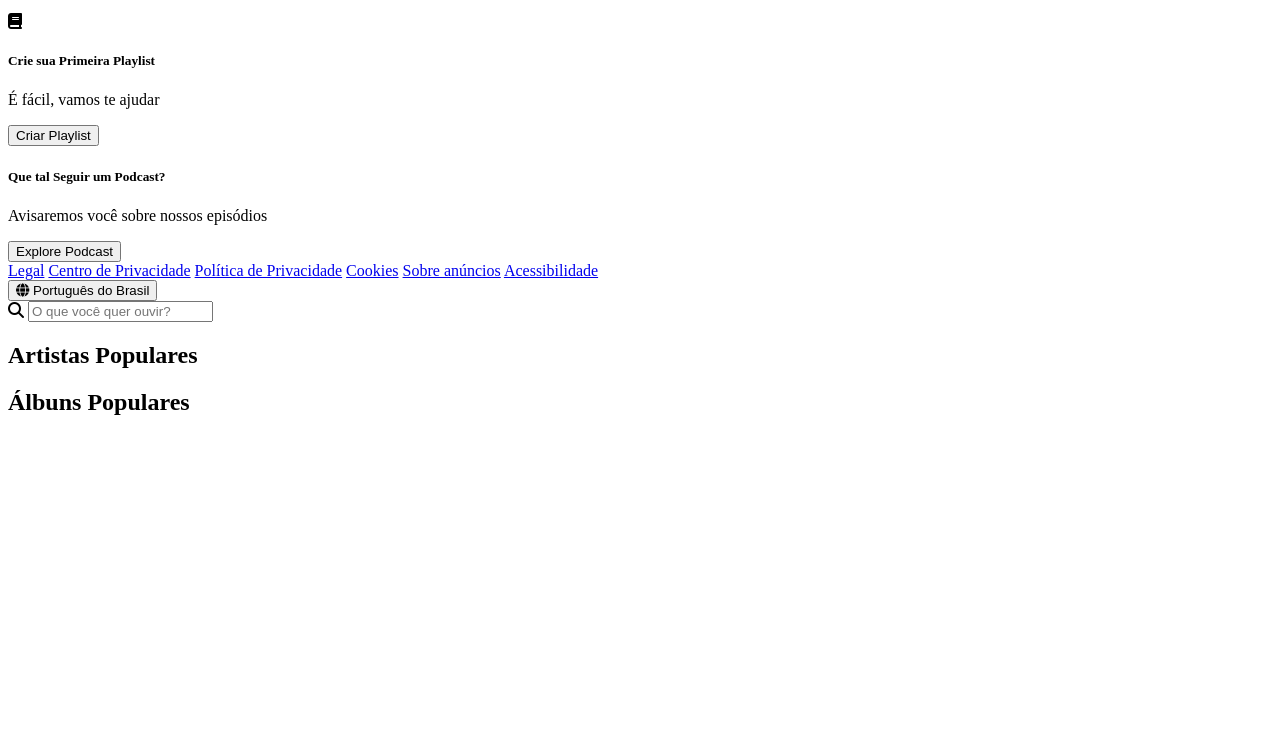
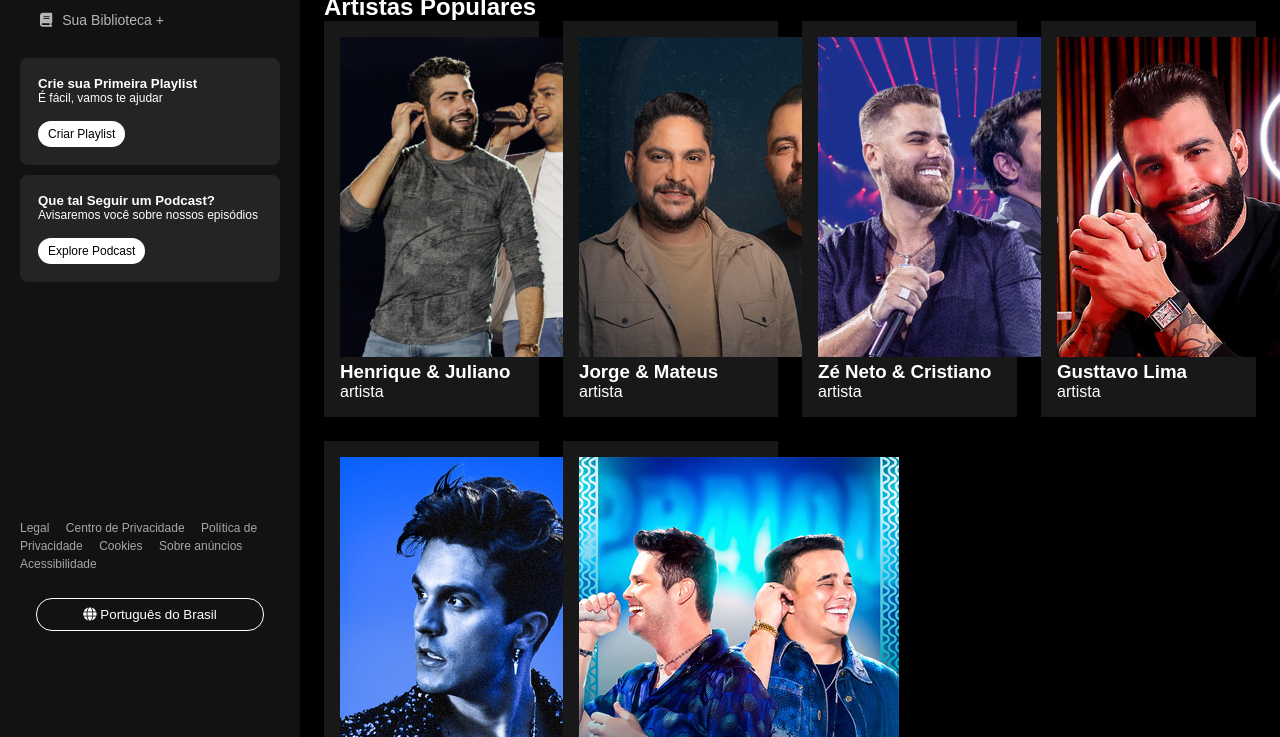
Before and after one commit to filipesilva9225/-spotify_scratch, a plain HTML site: page index.html in a window 1280 px wide. Shown: the part 63-800 px from the top of the page. Drawn offline with Linux system fonts and the light colour scheme.

Commit message:
add all files

```diff
--- a/index.html
+++ b/index.html
@@ -12,13 +12,13 @@
   </head>
   <body>
     <div class="container">
-      <nav>
+      <nav class="sidbar">
         <div class="nav-logo">
           <i class="fa-brands fa-spotify"></i>
         </div>
         <div class="nav-library">
-          <p>Sua Biblioteca</p>
           <i class="fa-solid fa-book"></i>
+          <p>Sua Biblioteca +</p>
         </div>
         <div class="nav-playlist">
           <h5>Crie sua Primeira Playlist</h5>
@@ -62,4 +62,5 @@
       </main>
     </div>
   </body>
+  <script src="scripts.js"></script>
 </html>
--- a/scripts.js
+++ b/scripts.js
@@ -1 +1,48 @@
-const artistsData = [{ nome: "Henrique & juliano", image: "./im" }];
+document.addEventListener('DOMContentLoaded', () => {
+    const artistsData = [
+  { name: 'Henrique & Juliano', image: './img/artista-henrique-juliano.jpg' },
+  { name: 'Jorge & Mateus', image: './img/artista-jorge-mateus.jpg' },
+  { name: 'Zé Neto & Cristiano', image: './img/artista-ze-neto.jpg' },
+  { name: 'Gusttavo Lima', image: './img/artista-gustavo-limma.jpg' },
+  { name: 'Luan Santana', image: './img/artista-luan-santana.jpg' },
+  { name: 'Matheus & Kauan', image: './img/artista-mateus-kauan.jpg' }
+];
+
+const albumsData = [
+  { name: 'White Noise (Sleep & Relaxation Sounds)', artist: 'Sleepy John', image: './img/album-white-noise.jpg' },
+  { name: 'O Céu Explica Tudo (Ao Vivo)', artist: 'Henrique & Juliano', image: './img/album-ceu-explica.jpg' },
+  { name: 'Nada como um dia após o outro', artist: 'Racionais', image: './img/album-vida-loka.jpg' },
+  { name: 'HIT ME HARD AND SOFT', artist: 'Billie Eilish', image: './img/album-hit-me.jpg' },
+  { name: 'CAJU', artist: 'Linker', image: './img/album-caju.jpg' },
+  { name: 'Escândalo Íntimo', artist: 'Luísa Sonza', image: './img/album-escandalo.jpg' }
+];
+
+    const artistGrid = document.querySelector('.artists-grid')
+    const albumsGrid = document.querySelector('.albums-grid')
+
+    artistsData.forEach( artist => {
+        const artistCard = document.createElement('div')
+        artistCard.classList.add('artist-card')
+
+        artistCard.innerHTML = `
+            <img src="${artist.image}" alt="Imagem do ${artist.name}">
+            <h3>${artist.name}</h3>
+            <p>artista</p>
+        `
+
+        artistGrid.appendChild(artistCard)
+    })
+
+    albumsData.forEach( album => {
+        const albumCard = document.createElement('div')
+        albumCard.classList.add('album-card')
+
+        albumCard.innerHTML = `
+            <img src="${album.image}" alt="Imagem do ${album.name}">
+            <p>${album.name}</p>
+        `
+
+        albumsGrid.appendChild(albumCard)
+    })
+
+})
--- a/style.css
+++ b/style.css
@@ -0,0 +1,129 @@
+*{
+    margin: 0 ;
+    padding: 0;
+    box-sizing: border-box;
+}
+
+body{
+    background-color: #000;
+    color: #fff;
+    font-family: Arial, Helvetica, sans-serif;
+}
+
+.container{
+    display: flex;
+    height: 100vh;
+}
+
+.sidbar{
+    width: 300px;
+    background-color: #121212;
+    padding: 20px 20px;
+    padding-bottom: 90px;
+    display: flex;
+    flex-direction: column;
+    gap: 10px;
+}
+
+.nav-logo i{
+    font-size: 25px;
+}
+
+.nav-library{
+    display: flex;
+    align-items: center;
+    gap: 10px;
+    margin: 20px;
+}
+
+.nav-library i, .nav-library p{
+    color: #b7b3b6;
+    font-size: 14px;
+}
+
+.nav-playlist, .nav-podcast {
+    background-color: #242424;
+    padding: 18px;
+    border-radius: 8px;
+}
+
+.nav-playlist button, .nav-podcast button{
+    background-color: #fff;
+    color: #000;
+    border: none;
+    padding: 6px 10px;
+    margin-top: 16px;
+    cursor: pointer;
+    font-size: 12px;
+    border-radius: 20px;
+}
+
+.nav-playlist p, .nav-podcast p{
+    font-size: 12px;
+
+}
+
+.nav-footer{
+    margin-top: auto;
+}
+
+.nav-footer a{
+    color: #a7a7a7;
+    text-decoration: none;
+    margin-right: 12px;
+    font-size: 12px;
+    margin-bottom: 8px;
+}
+
+.nav-lang-button{
+    background-color: transparent;
+    border: 1px solid #fff;
+    color: #fff;
+    padding: 8px 12px;
+    margin: 16px;
+    cursor: pointer;
+    border-radius: 16px;
+}
+
+main{
+    padding: 24px;
+    flex-direction: column;
+    flex-grow: 1;
+    display: flex;
+    overflow-y: auto;
+}
+
+.search-bar{
+    display:flex;
+    align-items: center;
+    background-color: #242424;
+    padding: 8px 16px;
+    border-radius: 20px;
+    width: 300px;
+}
+
+.search-bar input{
+    background-color: transparent;
+    border: none;
+    color: #fff;
+    outline: none;
+
+}
+
+.artists-grid, .albums-grid{
+    display: grid;
+    grid-template-columns: repeat(auto-fill, minmax(180px, 1fr));
+    gap: 24px;
+    margin-bottom: 40px;
+}
+
+.artist-card, .album-card{
+    background-color: #181818;
+    padding: 16px;
+    transition: background-color o.3s;
+}
+
+.artist-card:hover, .album-card:hover{
+    background-color: #282828;
+    transform: translateY(-5);
+}
```
